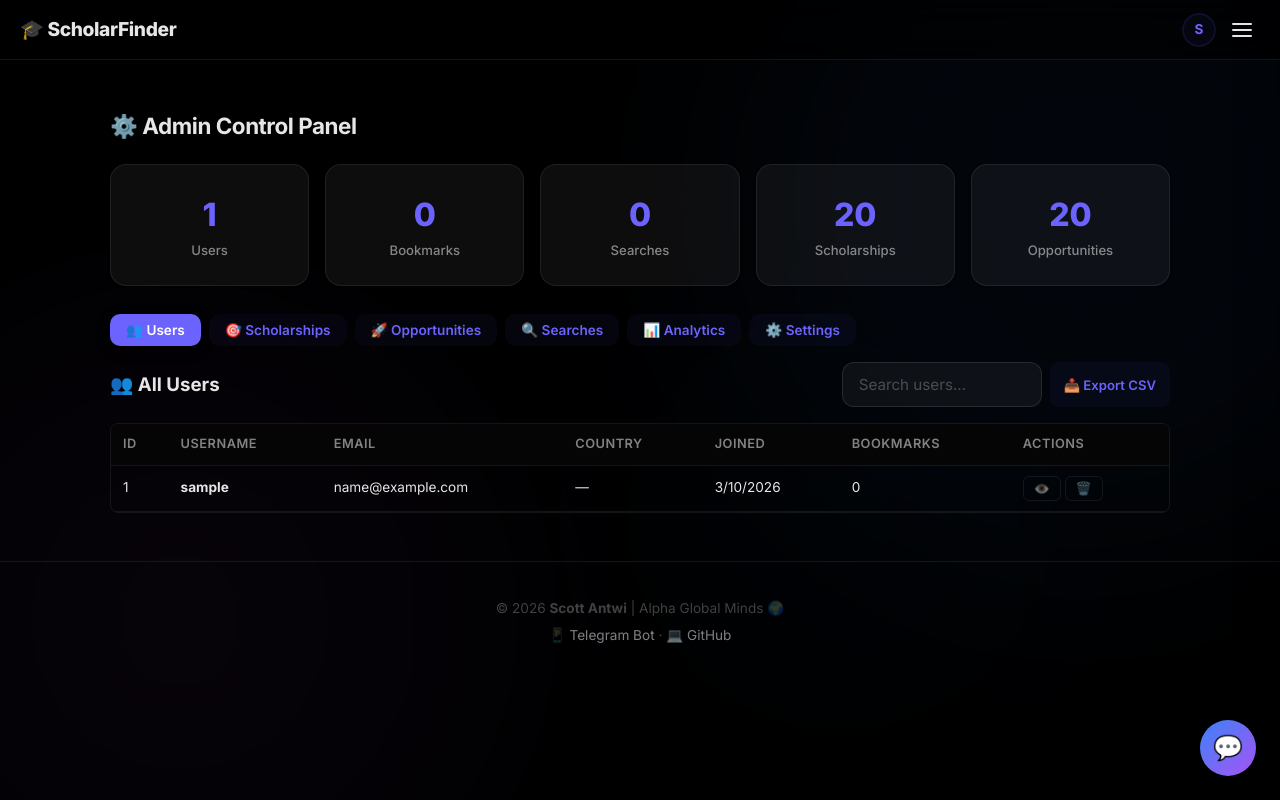
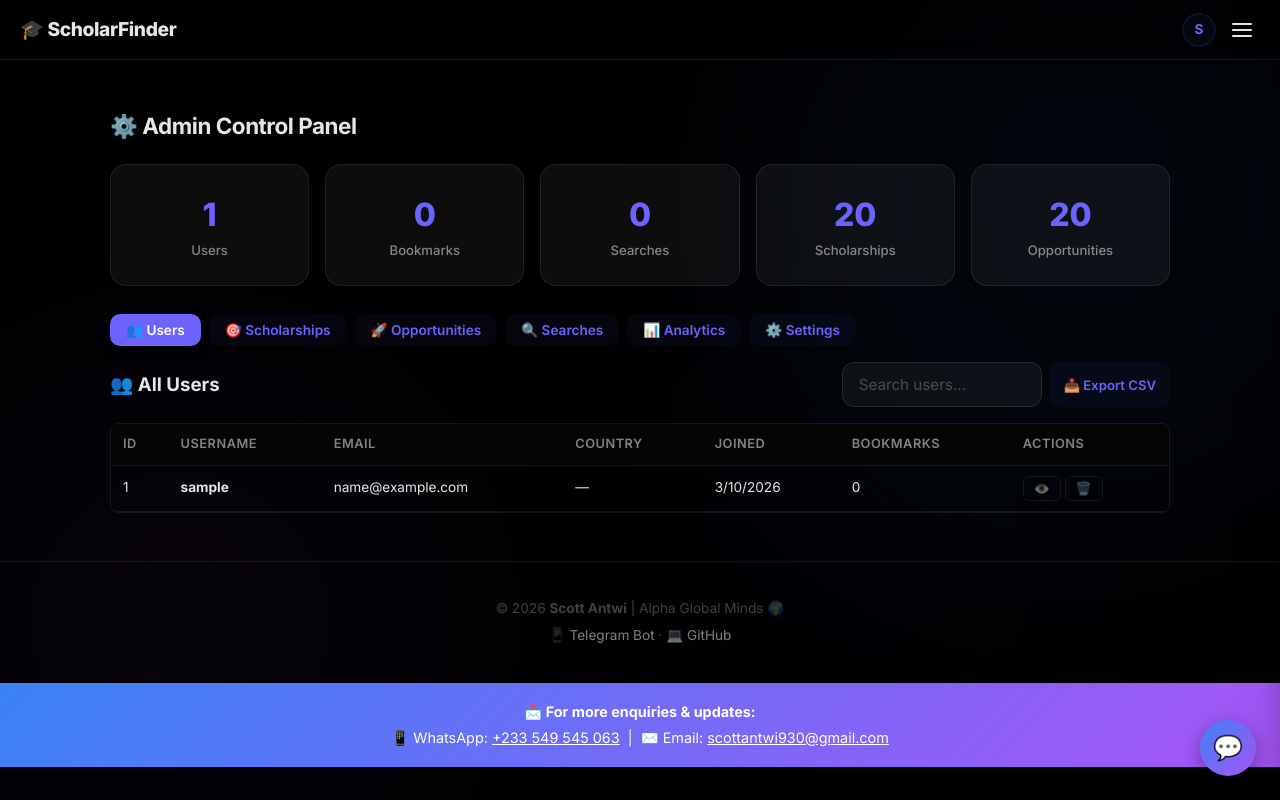
Before and after one commit to ScottT2-spec/scholar-finder-bot, a Flask app: page /admin in a window 1280 px wide. Run offline with Flask 3, Linux system fonts and the light colour scheme; the visitor is signed in with stand-in values (Sample User, id 1); data comes from the database, SQL or seed files in the repository; data that the repository does not hold is empty.

Commit message:
add contact bar, fix chat

```diff
--- a/templates/base.html
+++ b/templates/base.html
@@ -387,6 +387,13 @@
         <p style="margin-top: 6px;"><a href="https://t.me/ScholarFinder_bot">📱 Telegram Bot</a> · <a href="https://github.com/ScottT2-spec">💻 GitHub</a></p>
     </footer>
 
+    <!-- Contact Bar -->
+    <div style="background:var(--grad);color:#fff;text-align:center;padding:16px 20px;font-size:0.9rem;line-height:1.8;">
+        <strong>📩 For more enquiries &amp; updates:</strong><br>
+        📱 WhatsApp: <a href="https://wa.me/233549545063" style="color:#fff;text-decoration:underline;">+233 549 545 063</a> &nbsp;|&nbsp;
+        ✉️ Email: <a href="mailto:scottantwi930@gmail.com" style="color:#fff;text-decoration:underline;">scottantwi930@gmail.com</a>
+    </div>
+
     <!-- Chat Widget -->
     <div id="chatWidget" style="position:fixed;bottom:24px;right:24px;z-index:150;">
         <div id="chatWindow" style="display:none;width:360px;max-width:calc(100vw - 40px);height:500px;max-height:70vh;background:var(--card);border:1px solid var(--border);border-radius:20px;box-shadow:0 16px 48px rgba(0,0,0,0.15);flex-direction:column;overflow:hidden;margin-bottom:12px;">
@@ -394,7 +401,7 @@
                 <span style="font-weight:700;font-size:0.95rem;">🎓 ScholarFinder AI</span>
                 <button onclick="toggleChat()" style="background:none;border:none;color:#fff;font-size:1.3rem;cursor:pointer;">×</button>
             </div>
-            <div id="chatMessages" style="flex:1;overflow-y:auto;padding:16px;display:flex;flex-direction:column;gap:10px;">
+            <div id="chatMessages" style="flex:1;overflow-y:auto;padding:16px;display:flex;flex-direction:column;gap:12px;word-wrap:break-word;overflow-wrap:break-word;">
                 <div style="background:var(--accent-lighter);color:var(--text);padding:12px 16px;border-radius:14px 14px 14px 4px;font-size:0.88rem;max-width:85%;line-height:1.5;">
                     Hey! 👋 Ask me about scholarships, universities, test prep, visa guides, or anything else!
                 </div>
@@ -452,7 +459,7 @@ Be warm, encouraging, and concise. Use emojis sparingly. Give actionable advice.
 
 When users ask about:
 - Personal application review, sensitive documents, or need one-on-one help → Direct them to the Telegram bot: @ScholarFinder_bot
-- Urgent or private matters → Tell them to contact Scott directly via the Contact section on the website or WhatsApp
+- Urgent or private matters → Tell them to contact Scott directly on WhatsApp: +233549545063 or email: scottantwi930@gmail.com
 - Specific scholarship deadlines or availability → Remind them to check the Scholarships page for the latest info, or use @ScholarFinder_bot for real-time search
 
 You can chat about anything — not just scholarships. Be helpful and conversational. But always tie it back to how ScholarFinder can help when relevant.`}
@@ -468,8 +475,8 @@ You can chat about anything — not just scholarships. Be helpful and conversati
         const c = document.getElementById('chatMessages');
         const d = document.createElement('div');
         d.style.cssText = isUser
-            ? 'background:var(--grad);color:#fff;padding:12px 16px;border-radius:14px 14px 4px 14px;font-size:0.88rem;max-width:85%;align-self:flex-end;line-height:1.5;'
-            : 'background:var(--accent-lighter);color:var(--text);padding:12px 16px;border-radius:14px 14px 14px 4px;font-size:0.88rem;max-width:85%;line-height:1.5;';
+            ? 'background:var(--grad);color:#fff;padding:12px 16px;border-radius:14px 14px 4px 14px;font-size:0.88rem;max-width:85%;align-self:flex-end;line-height:1.5;flex-shrink:0;word-wrap:break-word;overflow-wrap:break-word;'
+            : 'background:var(--accent-lighter);color:var(--text);padding:12px 16px;border-radius:14px 14px 14px 4px;font-size:0.88rem;max-width:85%;line-height:1.5;flex-shrink:0;word-wrap:break-word;overflow-wrap:break-word;';
         d.innerHTML = text.replace(/\*\*(.*?)\*\*/g, '<strong>$1</strong>').replace(/\n/g, '<br>');
         c.appendChild(d); c.scrollTop = c.scrollHeight;
     }
```
